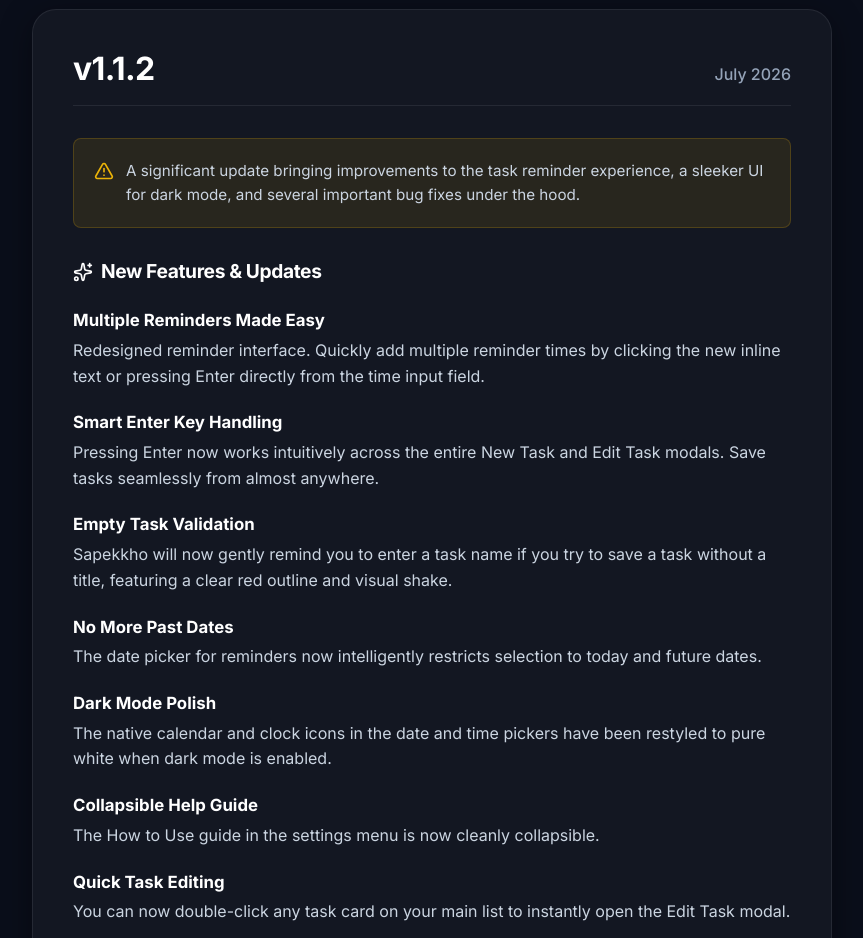
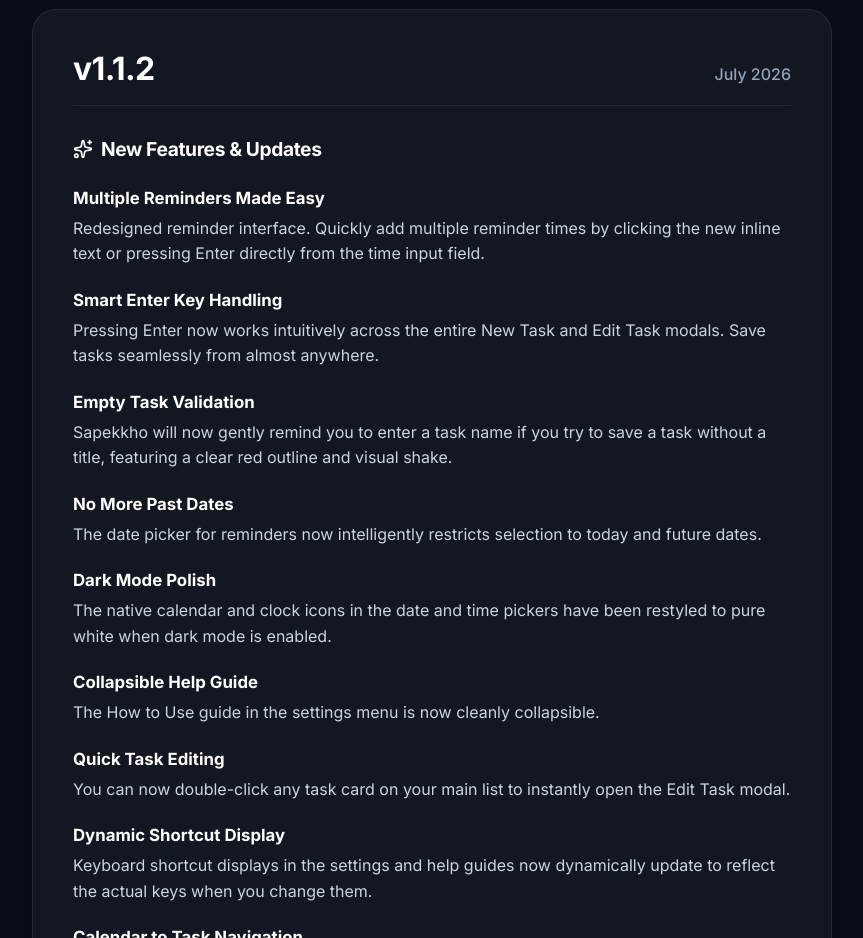
Before and after one commit to sapekkho/sapekkho.github.io, a React (Vite) app: page /#/changelog in a window 1280 px wide. Shown: the part 1920-2858 px from the top of the page, without its empty margins (208-1071 px from the left). Built offline with nearby package versions, Linux system fonts and the light colour scheme.

Commit message:
Clear notes for version 1.1.2
Removed notes for version 1.1.2 in changelog.

```diff
--- a/src/data/changelog-data.js
+++ b/src/data/changelog-data.js
@@ -37,7 +37,7 @@ export const changelogData = [
   {
     version: "1.1.2",
     date: "July 2026",
-    notes: "A significant update bringing improvements to the task reminder experience, a sleeker UI for dark mode, and several important bug fixes under the hood.",
+    notes: "",
     features: [
       {
         title: "Multiple Reminders Made Easy",
```
